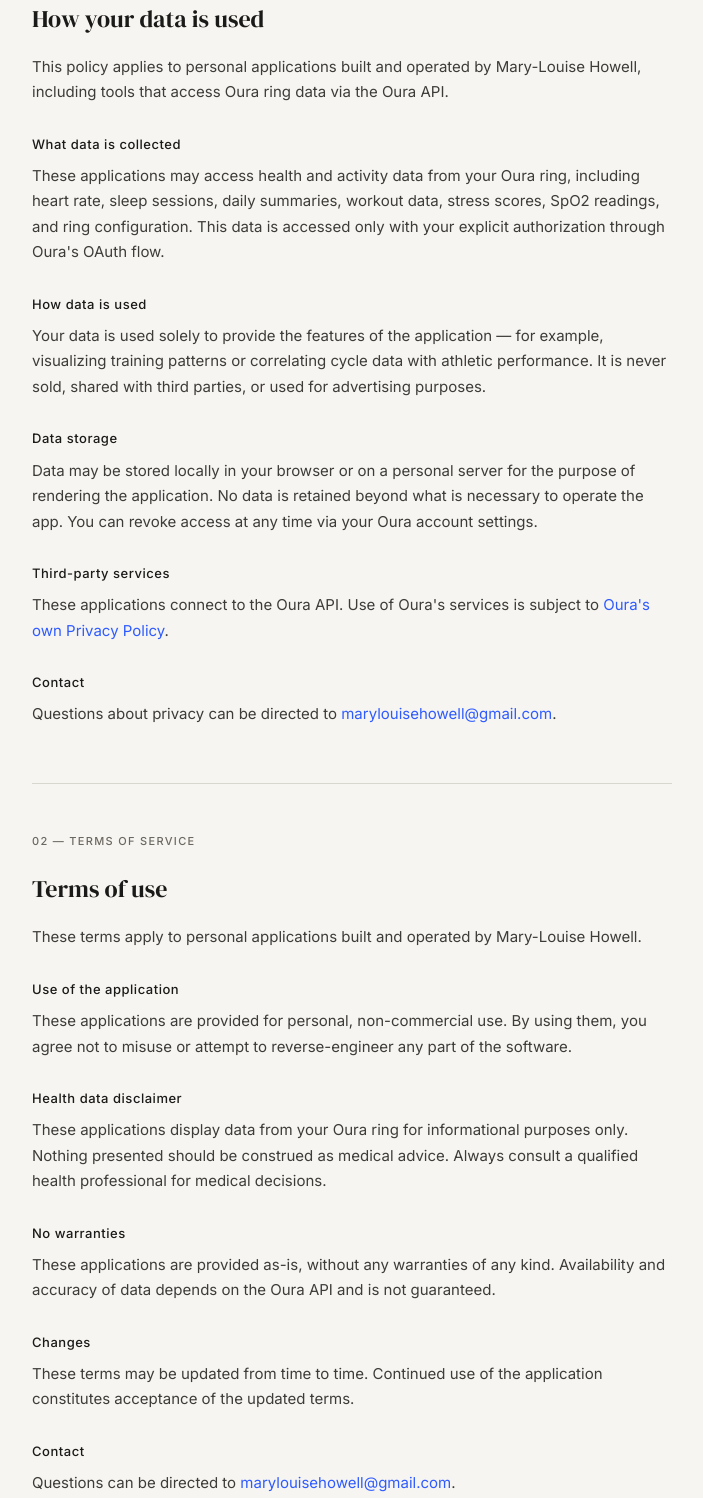
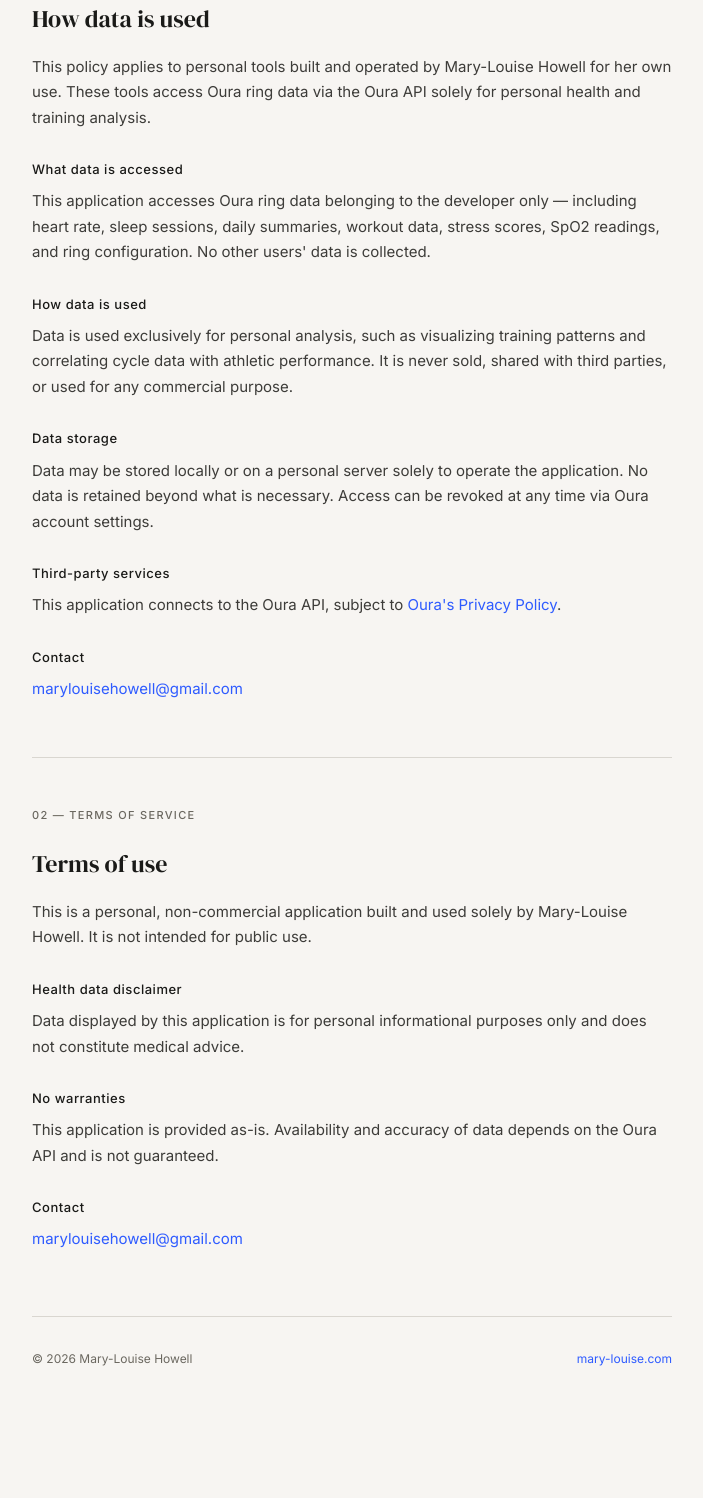
Before and after one commit to mlouhowell/Privacy, a plain HTML site: page index.html in a window 1280 px wide. Shown: the part 317-1815 px from the top of the page, without its empty margins (288-991 px from the left). After the commit the page ends 1782 px from the top, so only its background shows below. Drawn offline with Linux system fonts and the light colour scheme.

Commit message:
Update privacy/terms copy (personal-use framing)

```diff
--- a/index.html
+++ b/index.html
@@ -168,44 +168,38 @@
 
     <section id="privacy">
       <p class="section-label">01 — Privacy Policy</p>
-      <h2>How your data is used</h2>
-      <p>This policy applies to personal applications built and operated by Mary-Louise Howell, including tools that access Oura ring data via the Oura API.</p>
+      <h2>How data is used</h2>
+      <p>This policy applies to personal tools built and operated by Mary-Louise Howell for her own use. These tools access Oura ring data via the Oura API solely for personal health and training analysis.</p>
 
-      <h3>What data is collected</h3>
-      <p>These applications may access health and activity data from your Oura ring, including heart rate, sleep sessions, daily summaries, workout data, stress scores, SpO2 readings, and ring configuration. This data is accessed only with your explicit authorization through Oura's OAuth flow.</p>
+      <h3>What data is accessed</h3>
+      <p>This application accesses Oura ring data belonging to the developer only — including heart rate, sleep sessions, daily summaries, workout data, stress scores, SpO2 readings, and ring configuration. No other users' data is collected.</p>
 
       <h3>How data is used</h3>
-      <p>Your data is used solely to provide the features of the application — for example, visualizing training patterns or correlating cycle data with athletic performance. It is never sold, shared with third parties, or used for advertising purposes.</p>
+      <p>Data is used exclusively for personal analysis, such as visualizing training patterns and correlating cycle data with athletic performance. It is never sold, shared with third parties, or used for any commercial purpose.</p>
 
       <h3>Data storage</h3>
-      <p>Data may be stored locally in your browser or on a personal server for the purpose of rendering the application. No data is retained beyond what is necessary to operate the app. You can revoke access at any time via your Oura account settings.</p>
+      <p>Data may be stored locally or on a personal server solely to operate the application. No data is retained beyond what is necessary. Access can be revoked at any time via Oura account settings.</p>
 
       <h3>Third-party services</h3>
-      <p>These applications connect to the Oura API. Use of Oura's services is subject to <a href="https://ouraring.com/privacy-policy" target="_blank">Oura's own Privacy Policy</a>.</p>
+      <p>This application connects to the Oura API, subject to <a href="https://ouraring.com/privacy-policy" target="_blank">Oura's Privacy Policy</a>.</p>
 
       <h3>Contact</h3>
-      <p>Questions about privacy can be directed to <a href="mailto:marylouisehowell@gmail.com">marylouisehowell@gmail.com</a>.</p>
+      <p><a href="mailto:marylouisehowell@gmail.com">marylouisehowell@gmail.com</a></p>
     </section>
 
     <section id="terms">
       <p class="section-label">02 — Terms of Service</p>
       <h2>Terms of use</h2>
-      <p>These terms apply to personal applications built and operated by Mary-Louise Howell.</p>
-
-      <h3>Use of the application</h3>
-      <p>These applications are provided for personal, non-commercial use. By using them, you agree not to misuse or attempt to reverse-engineer any part of the software.</p>
+      <p>This is a personal, non-commercial application built and used solely by Mary-Louise Howell. It is not intended for public use.</p>
 
       <h3>Health data disclaimer</h3>
-      <p>These applications display data from your Oura ring for informational purposes only. Nothing presented should be construed as medical advice. Always consult a qualified health professional for medical decisions.</p>
+      <p>Data displayed by this application is for personal informational purposes only and does not constitute medical advice.</p>
 
       <h3>No warranties</h3>
-      <p>These applications are provided as-is, without any warranties of any kind. Availability and accuracy of data depends on the Oura API and is not guaranteed.</p>
-
-      <h3>Changes</h3>
-      <p>These terms may be updated from time to time. Continued use of the application constitutes acceptance of the updated terms.</p>
+      <p>This application is provided as-is. Availability and accuracy of data depends on the Oura API and is not guaranteed.</p>
 
       <h3>Contact</h3>
-      <p>Questions can be directed to <a href="mailto:marylouisehowell@gmail.com">marylouisehowell@gmail.com</a>.</p>
+      <p><a href="mailto:marylouisehowell@gmail.com">marylouisehowell@gmail.com</a></p>
     </section>
 
     <footer>
```
